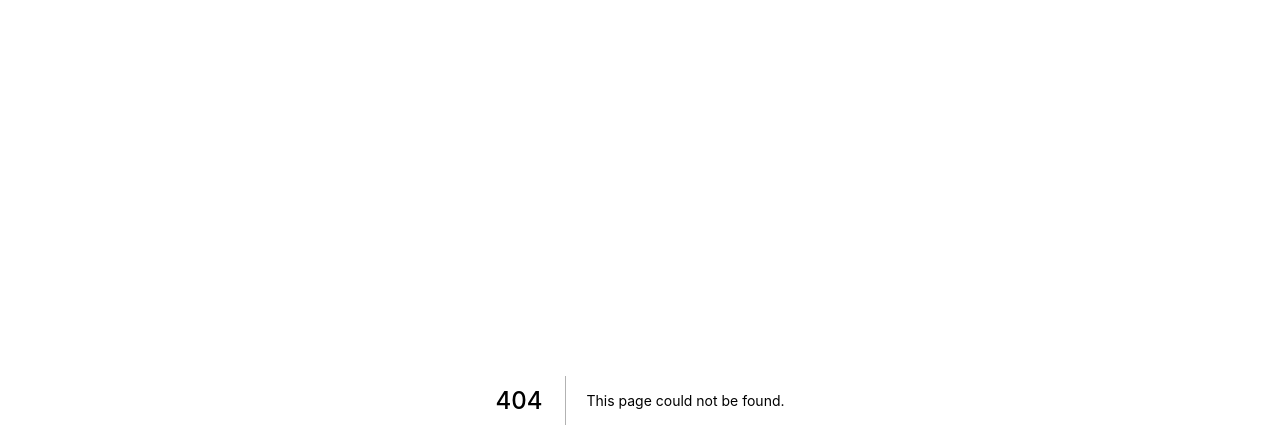
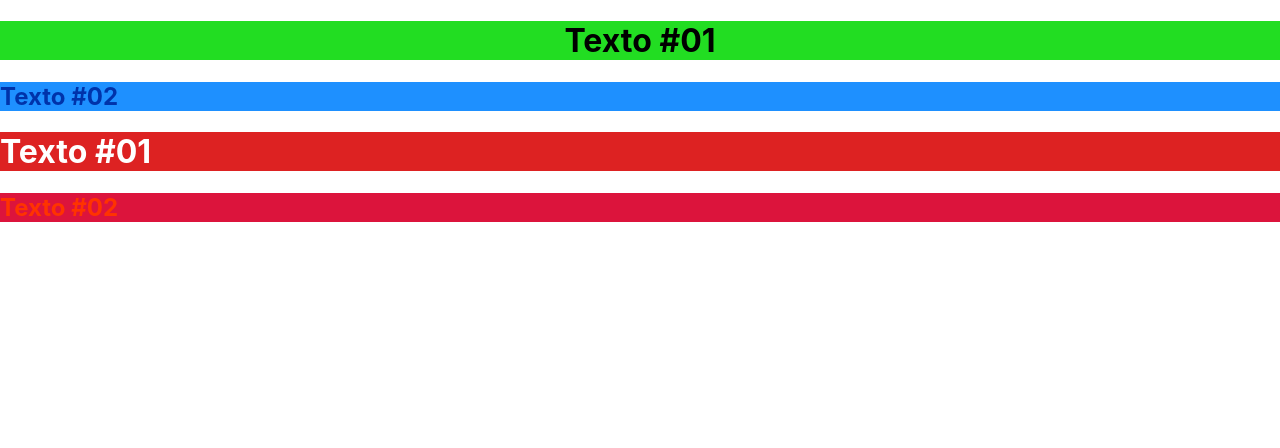
Before and after one commit to Ronaldoroncode/NestJS, a Next.js app: page /css/usandoEstilo in a window 1280 px wide. Before the commit this address had no page. Shown: the top 448 px of the page. Built offline with nearby package versions, Linux system fonts and the light colour scheme.

Commit message:
Condicional CSS

```diff
--- /dev/null
+++ b/components/Estilo.jsx
@@ -0,0 +1,19 @@
+export default function Estilo(props) {
+	const classeAplicada = props.numero >= 0 ? "azul" : "vermelha"
+
+	return (
+		<div>
+			<h1 style={{
+				backgroundColor: props.numero >= 0 ? "#2d2" : "#d22",
+				color: props.color,
+				textAlign: props.direita ? "right" : "left",
+				textAlign: props.centro ? "center" : "left",
+			}}>
+				Texto #01
+			</h1>
+			<div>
+				<h2 className={classeAplicada}>Texto #02</h2>
+			</div>
+		</div>
+	)
+}
--- /dev/null
+++ b/pages/css/usandoEstilo.jsx
@@ -0,0 +1,10 @@
+import Estilo from "../../components/Estilo"
+
+export default function usandoEstilo() {
+	return (
+		<div>
+			<Estilo numero={3} color="#000" centro />
+			<Estilo numero={-13} color="#FFF" direita />
+		</div>
+	)
+}
--- a/styles/globals.css
+++ b/styles/globals.css
@@ -15,6 +15,14 @@
   box-sizing: border-box;
 }
 
+.azul {
+	background-color: dodgerblue;
+}
+
+.vermelha {
+	background-color: crimson;
+}
+
 @media (prefers-color-scheme: dark) {
   html {
     color-scheme: dark;
```
